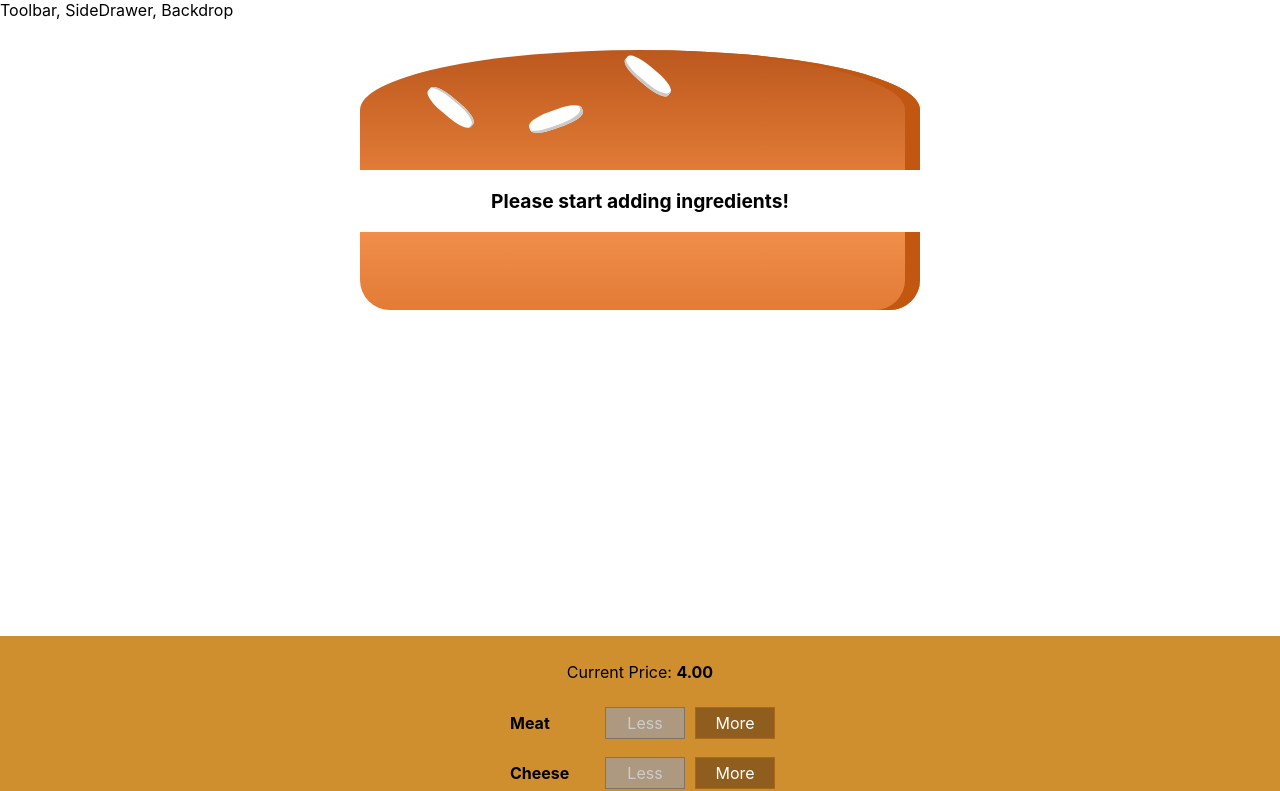
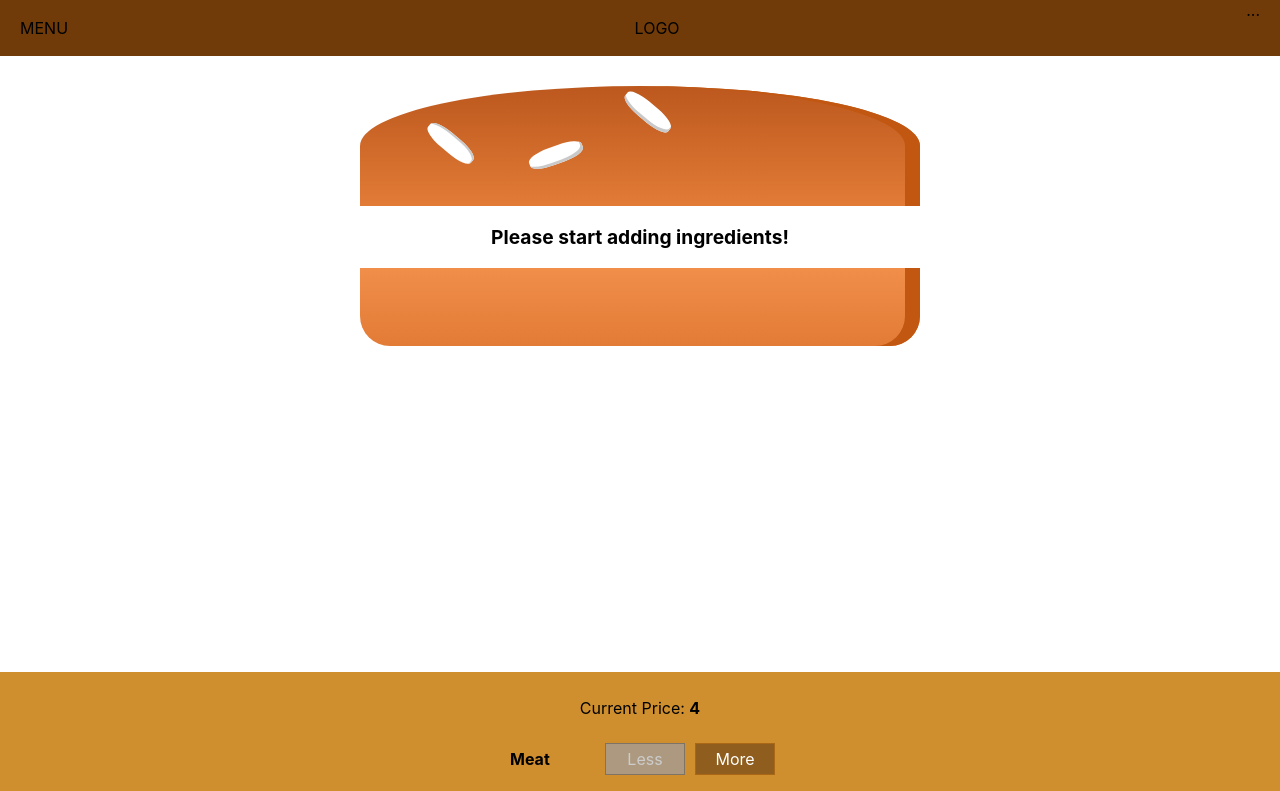
Before and after one commit to mkolodiy/burger-builder, a React (Create React App) app: page / in a window 1280 px wide. Shown: the top 791 px of the page. Built offline with nearby package versions, Linux system fonts and the light colour scheme.

Commit message:
Added basic toolbar

```diff
--- a/src/components/Burger/BuildControls/BuildControls.tsx
+++ b/src/components/Burger/BuildControls/BuildControls.tsx
@@ -22,7 +22,7 @@ interface Props {
 const BuildControls: FunctionComponent<Props> = props => (
   <div className="build-controls">
     <p>
-      Current Price: <strong>{props.price.toFixed(2)}</strong>
+      Current Price: <strong>{props.price}</strong>
     </p>
     {controls.map(control => (
       <BuildControl
--- a/src/components/Burger/OrderSummary/OrderSummary.tsx
+++ b/src/components/Burger/OrderSummary/OrderSummary.tsx
@@ -4,11 +4,9 @@ import Button from '../../UI/Button/Button';
 
 interface Props {
   ingredients: Ingredient[];
-}
-
-interface Props {
   onClose: () => void;
   onContinue: () => void;
+  price: number;
 }
 
 const OrderSummary: FunctionComponent<Props> = props => {
@@ -25,6 +23,9 @@ const OrderSummary: FunctionComponent<Props> = props => {
       <h3>Your Order</h3>
       <p>A delicious burger with the following ingredients:</p>
       <ul>{ingredientSummary}</ul>
+      <p>
+        <strong>Total price: {props.price}</strong>
+      </p>
       <p>Continue to Checkout?</p>
       <Button onClick={props.onClose} type={ButtonType.DANGER}>
         CANCEL
--- a/src/components/Layout/Layout.scss
+++ b/src/components/Layout/Layout.scss
@@ -1,3 +1,3 @@
 .layout__content {
-  margin-top: 16px;
+  margin-top: 72px;
 }
--- a/src/components/Layout/Layout.tsx
+++ b/src/components/Layout/Layout.tsx
@@ -1,9 +1,10 @@
 import React, { Fragment, FunctionComponent } from 'react';
 import './Layout.scss';
+import Toolbar from '../Toolbar/Toolbar';
 
 const Layout: FunctionComponent = props => (
   <Fragment>
-    <div>Toolbar, SideDrawer, Backdrop</div>
+    <Toolbar />
     <main className="layout__content">{props.children}</main>
   </Fragment>
 );
--- /dev/null
+++ b/src/components/Toolbar/Toolbar.scss
@@ -0,0 +1,18 @@
+.toolbar {
+  height: 56px;
+  width: 100%;
+  position: fixed;
+  top: 0;
+  left: 0;
+  background-color: #703b09;
+  display: flex;
+  justify-content: space-between;
+  align-items: center;
+  padding: 0 20px;
+  box-sizing: border-box;
+  z-index: 90;
+
+  nav {
+    height: 100%;
+  }
+}
--- /dev/null
+++ b/src/components/Toolbar/Toolbar.tsx
@@ -0,0 +1,14 @@
+import React, { FunctionComponent } from 'react';
+import './Toolbar.scss';
+
+interface Props {}
+
+const Toolbar: FunctionComponent<Props> = props => (
+  <header className="toolbar">
+    <div>MENU</div>
+    <div>LOGO</div>
+    <nav>...</nav>
+  </header>
+);
+
+export default Toolbar;
--- a/src/containers/BurgerBuilder/BurgerBuilder.tsx
+++ b/src/containers/BurgerBuilder/BurgerBuilder.tsx
@@ -93,6 +93,8 @@ class BurgerBuilder extends Component {
     const disableInfo: { [key: string]: boolean } = {};
     this.state.ingredients.forEach(i => (disableInfo[i.type] = i.amount <= 0));
 
+    const totalPrice = Number(this.state.totalPrice.toFixed(2));
+
     return (
       <Fragment>
         <Modal
@@ -103,6 +105,7 @@ class BurgerBuilder extends Component {
             ingredients={this.state.ingredients}
             onClose={this._modalClosedHandler}
             onContinue={this._purchaseHandler}
+            price={totalPrice}
           />
         </Modal>
         <Burger ingredients={this.state.ingredients} />
@@ -110,7 +113,7 @@ class BurgerBuilder extends Component {
           addIngredient={this._addIngredientHandler}
           removeIngredient={this._removeIngredientHandler}
           disabled={disableInfo}
-          price={this.state.totalPrice}
+          price={totalPrice}
           purchasable={this.state.purchasable}
           openCheckoutModal={this._modalOpenedHandler}
         />
```
